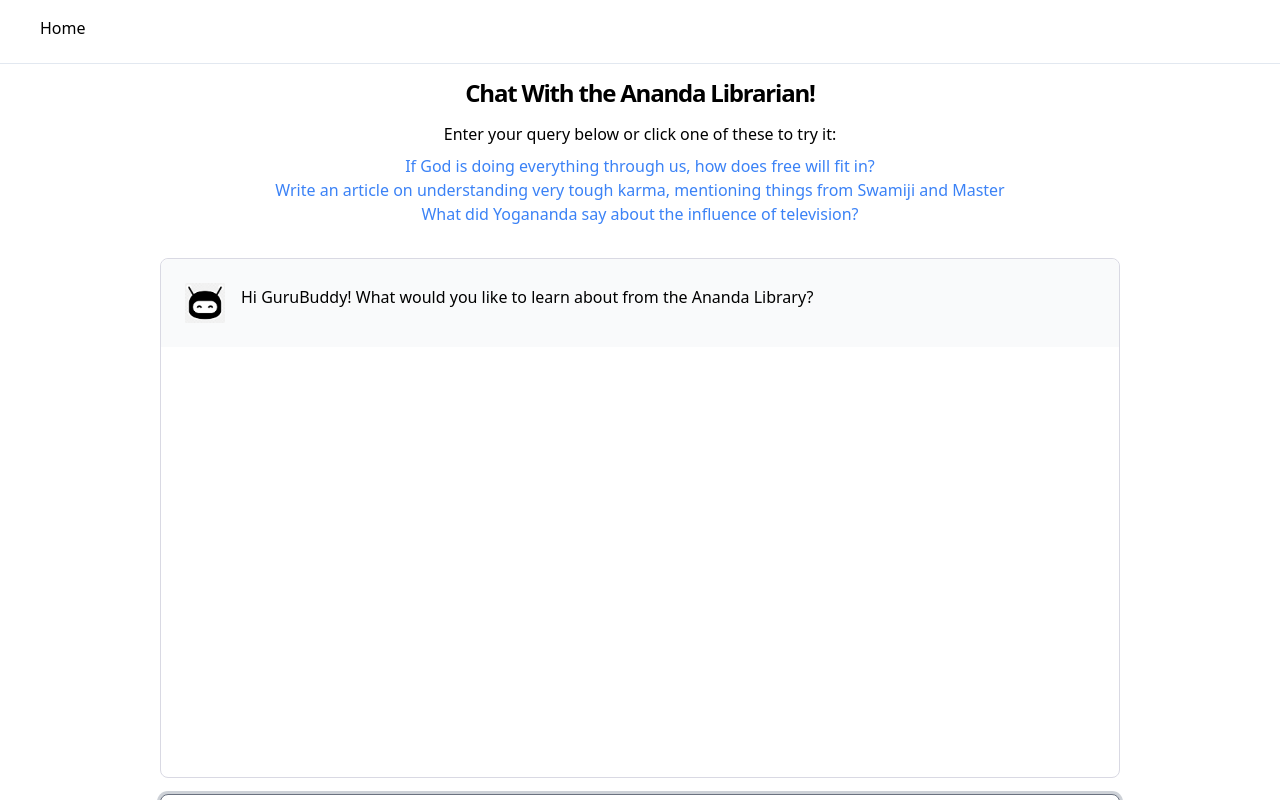
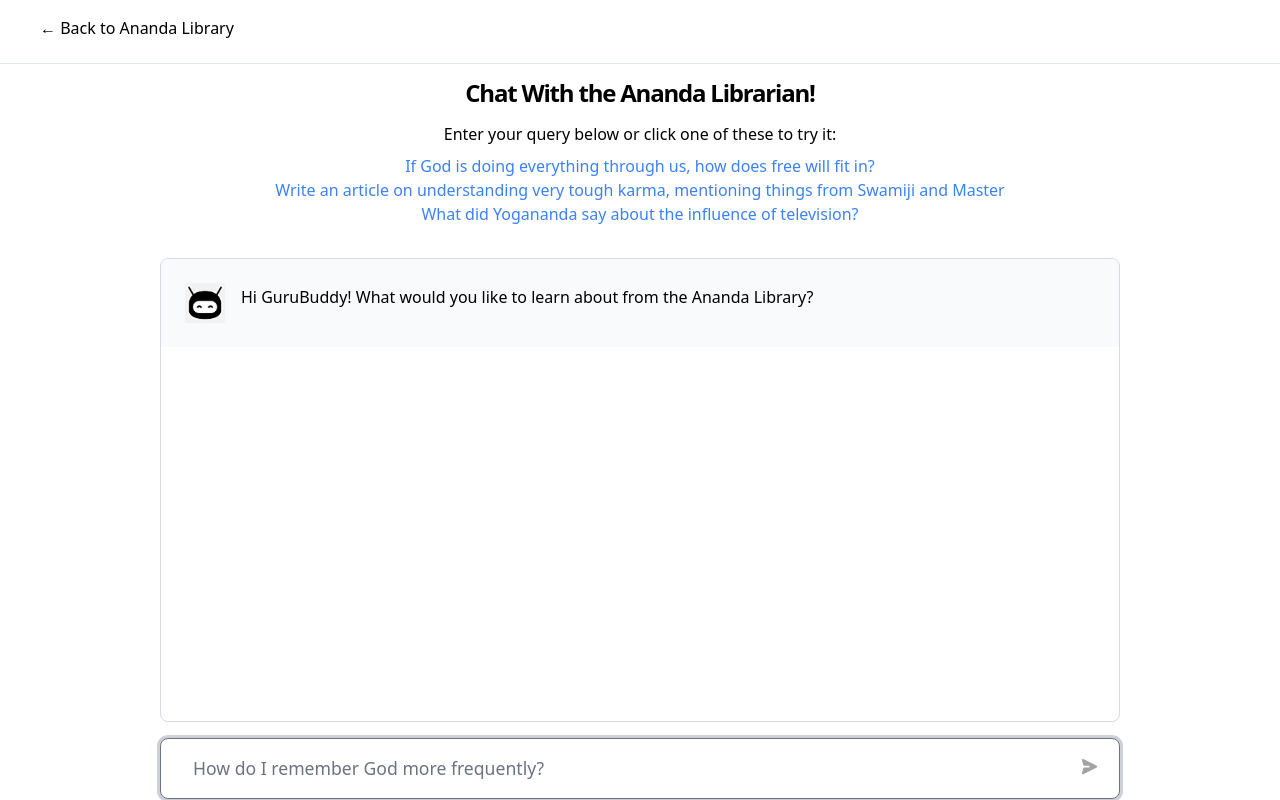
Before and after one commit to mayooear/gpt4-pdf-chatbot-langchain, a Next.js app: page / in a window 1280 px wide. Shown: the top 800 px of the page. Built offline with nearby package versions, Linux system fonts and the light colour scheme.

Commit message:
UI tweaks

```diff
--- a/components/layout.tsx
+++ b/components/layout.tsx
@@ -8,8 +8,8 @@
       <header className="container sticky top-0 z-40 bg-white">
         <div className="h-16 border-b border-b-slate-200 py-4">
           <nav className="ml-4 pl-6">
-            <a href="#" className="hover:text-slate-600 cursor-pointer">
-              Home
+            <a href="https://www.anandalibrary.org/" className="hover:text-slate-600 cursor-pointer">
+              ← Back to Ananda Library
             </a>
           </nav>
         </div>
--- a/styles/Home.module.css
+++ b/styles/Home.module.css
@@ -190,7 +190,7 @@
 
 .cloud {
   width: 75vw;
-  height: 65vh;
+  height: 58vh;
   background: #ffffff;
   border-radius: 0.5rem;
   border: 1px solid #d9d9e3;
```
